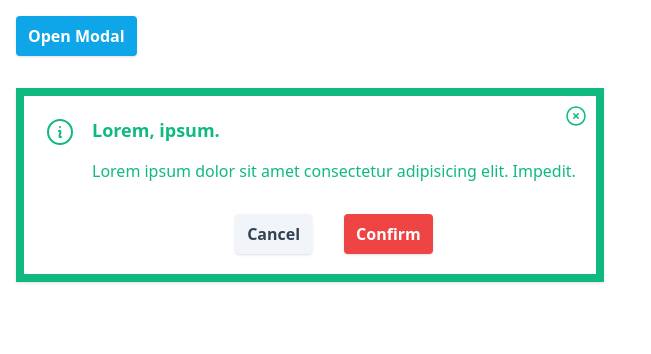
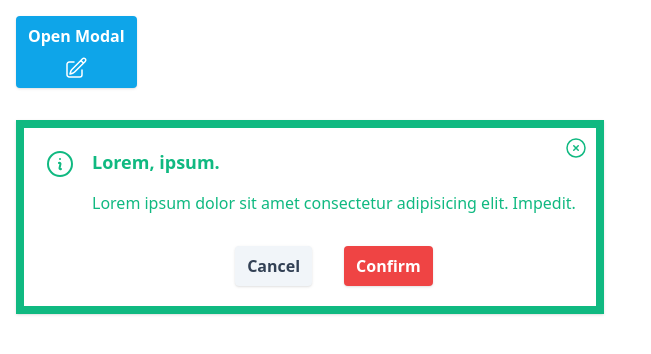
Before and after one commit to pharos-lab/lanthorn, a JavaScript app: page / in a window 1280 px wide. Shown: the top 354 px of the page, without its empty margins (0-651 px from the left). Built offline with nearby package versions, Linux system fonts and the light colour scheme.

Commit message:
button: add icon possibility and icon placement

```diff
--- a/src/App.vue
+++ b/src/App.vue
@@ -1,6 +1,7 @@
 <template>
     <div class="p-4 flex flex-col gap-8 items-start">
-        <Button variant="base" color="primary" rounded="base" @click="openModal = true">Open Modal</Button>
+        <Button variant="base" color="primary" rounded="base" @click="openModal = true" icon="PencilSquareIcon" iconPosition="bottom">Open Modal</Button>
+
         <Alert color="success" variant="outline" icon="InformationCircleIcon" closable="" >
             <AlertTitle>Lorem, ipsum.</AlertTitle>
             <AlertDescription>Lorem ipsum dolor sit amet consectetur adipisicing elit. Impedit.</AlertDescription>
--- a/src/components/Button.vue
+++ b/src/components/Button.vue
@@ -1,14 +1,14 @@
 <template>
 <button class="l-button font-semibold transition-all duration-200 ease-in-out"
     :class="classes" >
+    <component :is="Heroicons[props.icon]" v-if="props.icon" class="size-6"></component>
     <slot></slot>
 </button>
 </template>
 
 <script setup>
 import { computed, inject } from 'vue'
-
-
+import * as Heroicons from '@heroicons/vue/24/outline'
 
 const props = defineProps({
     color: {
@@ -33,12 +33,39 @@ const props = defineProps({
     shadow: {
         type: Boolean,
         default: false
+    },
+    icon: String,
+    iconPosition: {
+        type: String,
+        validator(value) {
+            return ['top', 'bottom', 'left', 'right'].includes(value)
+        }
     }
 })
 
 const getClasses = inject('getClasses')
 
 const classes = computed(() => {
-    return getClasses(props, 'button')
+    let position
+
+    if (props.icon) {
+        position = "flex items-center gap-2 "
+        switch(props.iconPosition) {
+            case 'right':
+                position += 'flex-row-reverse'
+                break
+            case 'top':
+                position += 'flex-col'
+                break
+            case 'bottom':
+                position += 'flex-col-reverse'
+                break
+        }
+    }
+    return [...getClasses(props, 'button'), position]
+})
+
+const iconPosition = computed(() => {
+
 })
 </script>
--- a/src/components/Modal.vue
+++ b/src/components/Modal.vue
@@ -1,6 +1,6 @@
 <template>
     <Teleport :to="props.teleport">
-        <div class="l-modal-overlay fixed inset-0 flex justify-center items-start pt-56 bg-slate-400/50 z-50" @click="closeModal">
+        <div class="l-modal-overlay fixed inset-0 flex justify-center items-start pt-56 bg-slate-400/50 z-50" @click.self="closeModal">
             <div class="l-modal w-1/3 bg-white p-4">
                 <slot></slot>
             </div>
```
